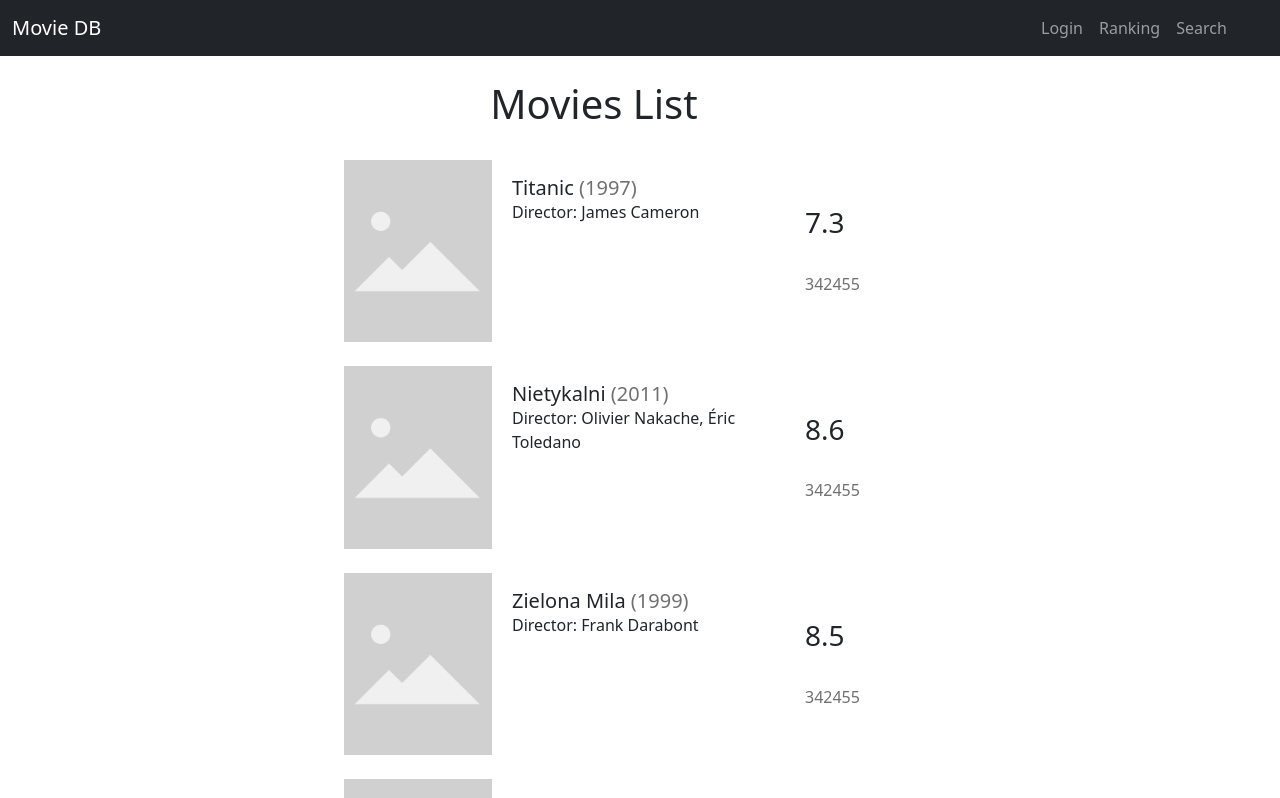
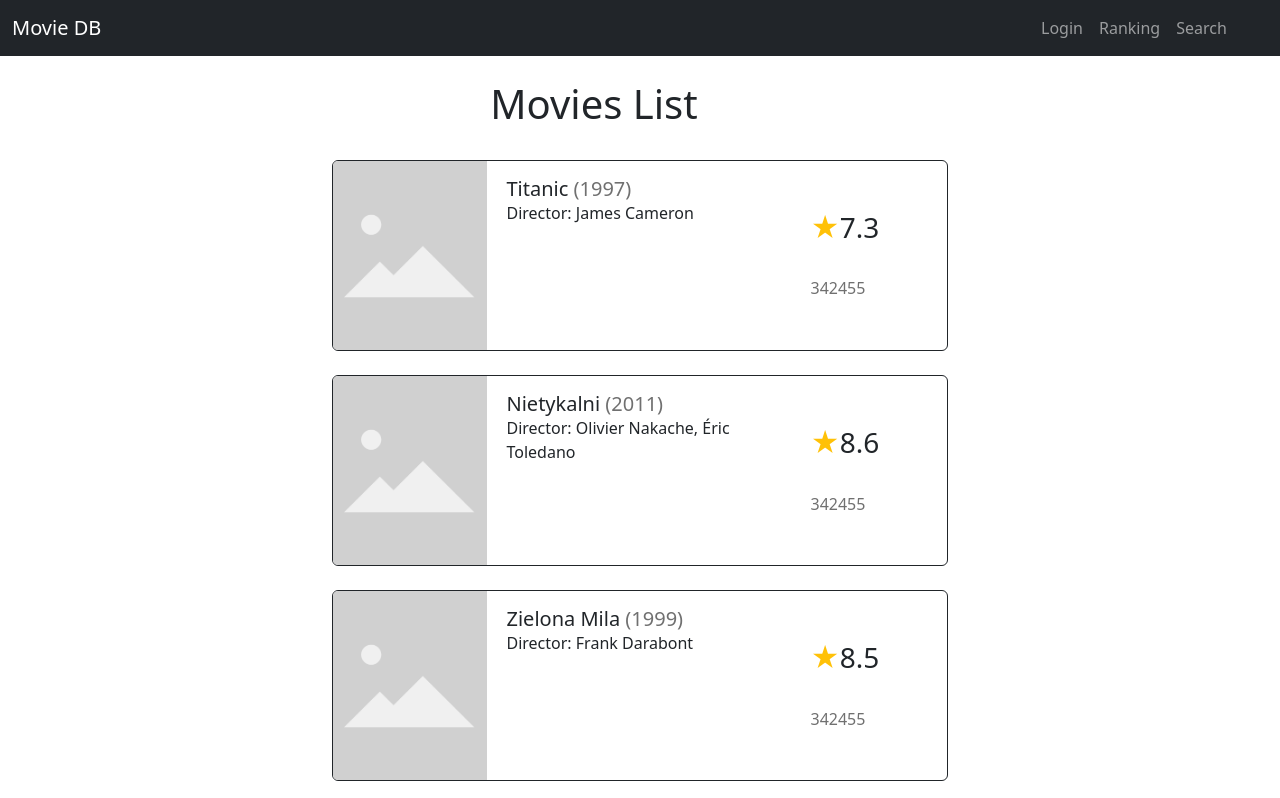
Before and after one commit to Shymi7/movie_db_react, a React (Create React App) app: page / in a window 1280 px wide. Shown: the top 798 px of the page. Built offline with nearby package versions, Linux system fonts and the light colour scheme.

Commit message:
minor improvements

```diff
--- a/src/Components/Movie.tsx
+++ b/src/Components/Movie.tsx
@@ -23,7 +23,7 @@ type MovieData = {
 export const Movie: React.FC<{ data: MovieData }> = ({ data }) => {
 
     return(
-        <Container className='my-4 d-flex'>
+        <Container className='my-4 d-flex border rounded border-dark overflow-hidden p-0'>
             <Card.Img className='w-25' src={moviePlaceholder}/>
             <Container className='w-50 mx-2 my-3'>
                 <Card.Title>
@@ -35,7 +35,11 @@ export const Movie: React.FC<{ data: MovieData }> = ({ data }) => {
                 </Card.Body>
             </Container>
             <Container className='w-25 d-flex flex-column justify-content-center'>
-                <h3>{data.rating}</h3><br/>
+                <h3>
+                    <span className="text-warning">&#9733;</span>
+                    {data.rating}
+                </h3>
+                <br/>
                 <span className='font-color-grey-light'>{data.reviewCount}</span>
             </Container>
 
```
Also changed, not shown: preview/screenshot1.png (added).
